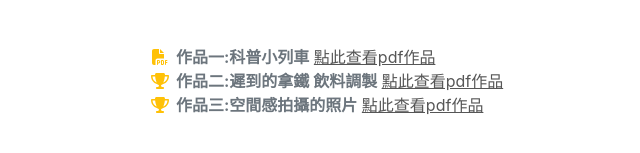
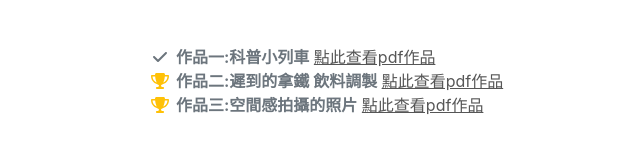
Before and after one commit to rina254/rina254.gihub.io, a plain HTML site: page index.html in a window 1280 px wide. Shown: the part 4382-4535 px from the top of the page, 184-824 px from the left. Drawn offline with nearby package versions, Linux system fonts and the light colour scheme; a script that the page names is missing; a web font is replaced by a local one.

Commit message:
Update index.html

```diff
--- a/index.html
+++ b/index.html
@@ -154,7 +154,7 @@
                     <h2 class="mb-5">作品集</h2>
                     <ul class="fa-ul mb-0">
                         <li>
-                            <span class="fa-li"><i class="fas fa-file-pdf text-warning"></i></span>
+                           <span class="fa-li"><i class="fas fa-check"></i></span>
                             <strong>作品一:科普小列車</strong>
                             <a href="projects/train-project.pdf" target="_blank">點此查看pdf作品</a>
                         </li>
```
